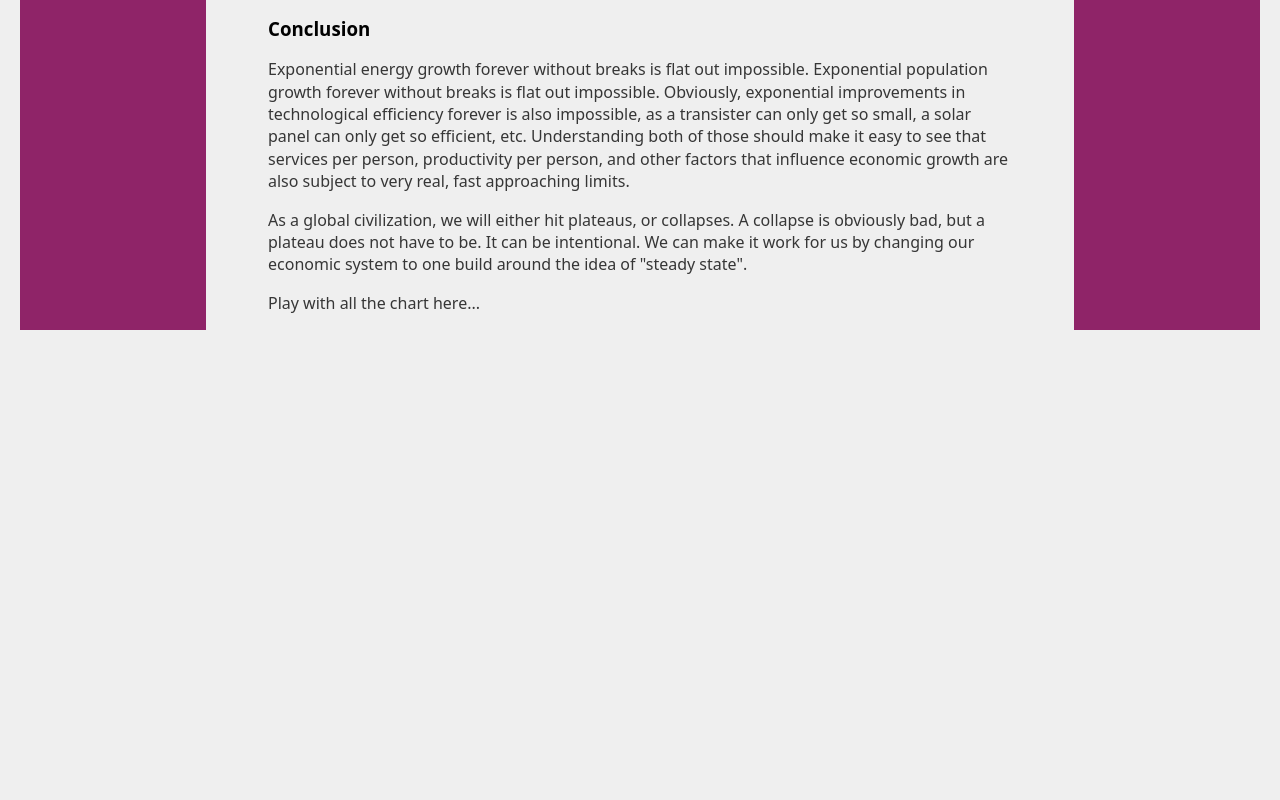
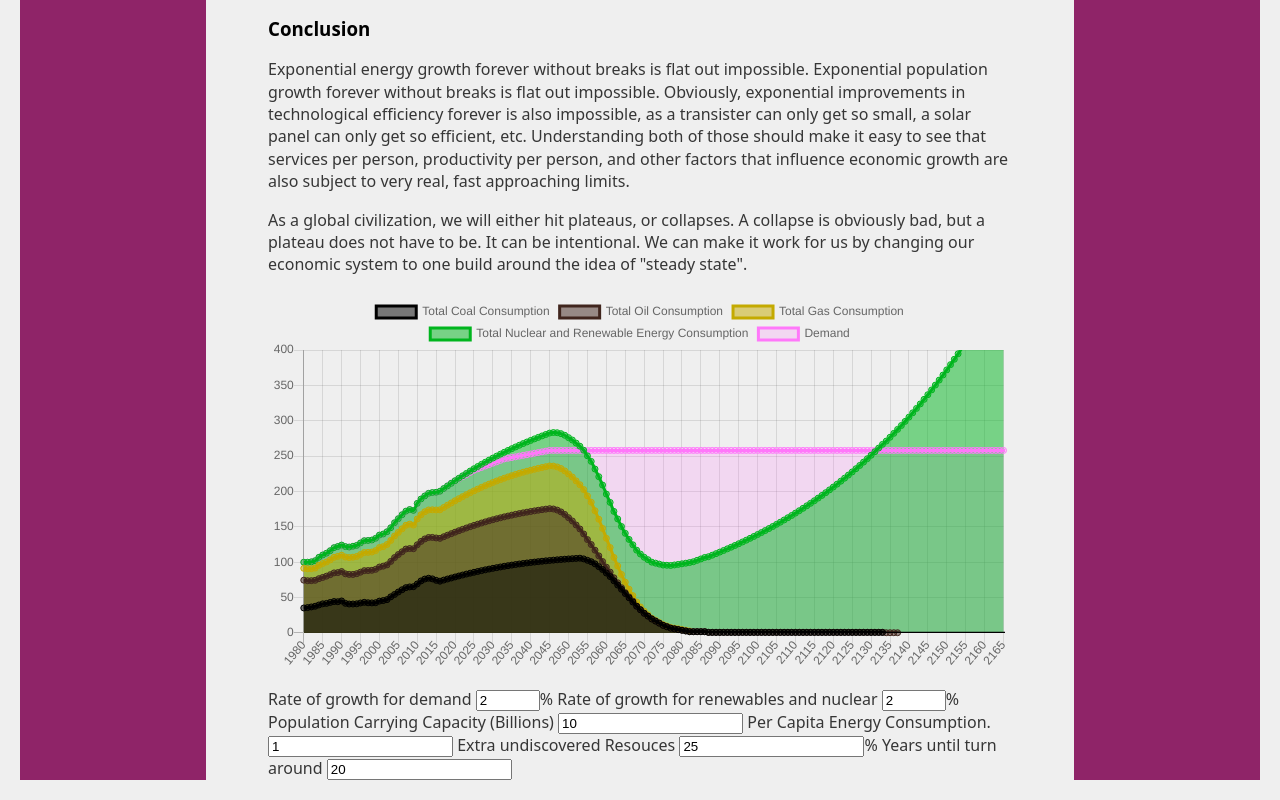
Before and after one commit to asoback/Limits-To-Energy-Growth, a website with bundled scripts: page index.html in a window 1280 px wide. Shown: the part 4698-5498 px from the top of the page. Before the commit the page ends 5048 px from the top, so only its background shows below. Built offline with nearby package versions, Linux system fonts and the light colour scheme.

Commit message:
added final chart

```diff
--- a/index.html
+++ b/index.html
@@ -212,7 +212,23 @@
 
 		<!-- Full chart tuner -->
 		<div>
-			<p>Play with all the chart here...</p>
+			<div>
+				<canvas class="chart" id="fullChart"></canvas>
+			</div>
+			<div>
+				<label for="demand_rate_final">Rate of growth for demand</label>
+				<input id="demand_rate_final" type="number" value="2" max="5" min="0" step=".1">%
+				<label for="renewables_rate_final">Rate of growth for renewables and nuclear</label>
+				<input id="renewables_rate_final" type="number" value="2" max="5" min="0" step=".1">%
+				<label for="max_popFinal">Population Carrying Capacity (Billions)</label>
+				<input id="max_popFinal" type="number" value="10">
+				<label for="per_cap_demandFinal">Per Capita Energy Consumption. </label>
+				<input id="per_cap_demandFinal" type="number" value="1">
+				<label for="undiscoveredFinal">Extra undiscovered Resouces</label>
+				<input id="undiscoveredFinal" type="number" value="25" step="25">%
+				<label for="yearsUntilTurnAroundFinal">Years until turn around</label>
+				<input id="yearsUntilTurnAroundFinal" type="number" min="0" value="20" step="10">
+			</div>
 		</div>
 	</div>
 	<div class="grid-column grid-column-right">
--- a/index.js
+++ b/index.js
@@ -640,3 +640,109 @@ undiscoveredResources.onchange = () => {
 yearsUntilTurnAround.onchange = () => {
     generateUndiscoveredChart();
 };
+
+
+//
+// Full Chart
+//
+
+const fullChart = document.getElementById('fullChart');
+const fundiscoveredResources = document.getElementById('undiscoveredFinal');
+const fyearsUntilTurnAround = document.getElementById('yearsUntilTurnAroundFinal');
+const fperCapDemand = document.getElementById("per_cap_demandFinal");
+const fCarryingCap = document.getElementById("max_popFinal");
+const fdemand_rate = document.getElementById("demand_rate_final");
+const frenewables_rate = document.getElementById("renewables_rate_final");
+
+const generateFullChart = () => {
+    const undiscoveredPercent = 1 + (fundiscoveredResources.value / 100);
+    modelVariables.pop.carryingCapacityBil = fCarryingCap.value * utils.BILLION();
+    modelVariables.demand.rateOfIncrease = fdemand_rate.value * 0.01;
+    modelVariables.renewables.rateOfIncrease = frenewables_rate.value * 0.01;
+
+    // Demand
+    let peakDemand =
+        (utils.last(modelVariables.demand.history)/utils.last(modelVariables.pop.history) *
+        fperCapDemand.value) *
+        (modelVariables.pop.carryingCapacityBil);
+
+    const lookAhead = 150;
+
+    modelVariables.demand.prediction = popuation_calc.modeling_population_growth(
+            lookAhead,
+            utils.last(modelVariables.demand.history),
+            peakDemand,
+            modelVariables.demand.rateOfIncrease);
+
+    modelVariables.endYear =  modelVariables.startYear + modelVariables.historicalYears + lookAhead;
+
+    const getPeakIndex = (elem) => {
+        return popuation_calc.simple_interest_function(
+            utils.last(modelVariables[elem].history),
+            -1,
+            fyearsUntilTurnAround.value,
+            modelVariables[elem].rateOfIncrease
+        );
+    };
+
+    if (modelVariables.oil.peakIndex > 0) {
+        modelVariables.oil.peakIndex = getPeakIndex("oil");
+    }
+
+    modelVariables.oil.prediction  = energy_calc.peakThenDecline(utils.last(modelVariables.oil.history),
+        modelVariables.oil.reserveValue * undiscoveredPercent,
+        modelVariables.oil.peakIndex,
+        modelVariables.oil.rateOfIncrease, lookAhead);
+
+    if (modelVariables.coal.peakIndex > 0) {
+        modelVariables.coal.peakIndex = getPeakIndex("coal");
+    }
+
+    modelVariables.coal.prediction = energy_calc.peakThenDecline(utils.last(modelVariables.coal.history),
+        modelVariables.coal.reserveValue * undiscoveredPercent,
+        modelVariables.coal.peakIndex,
+        modelVariables.coal.rateOfIncrease, lookAhead);
+
+    if (modelVariables.natural_gas.peakIndex > 0) {
+        modelVariables.natural_gas.peakIndex = getPeakIndex("natural_gas");
+    }
+
+    modelVariables.natural_gas.prediction = energy_calc.peakThenDecline(utils.last(modelVariables.natural_gas.history),
+        modelVariables.natural_gas.reserveValue * undiscoveredPercent,
+        modelVariables.natural_gas.peakIndex,
+        modelVariables.natural_gas.rateOfIncrease, lookAhead);
+
+    modelVariables.renewables.prediction =
+        energy_calc.steadyIncreaseConsumption(
+            utils.last(modelVariables.renewables.history),
+            modelVariables.renewables.rateOfIncrease,
+            modelVariables.endYear - (modelVariables.startYear + modelVariables.historicalYears));
+
+    generateEnergyChart(fullChart, true, true, true, true, true, 400);
+};
+
+generateFullChart();
+
+fundiscoveredResources.onchange = () => {
+    generateFullChart();
+};
+
+fyearsUntilTurnAround.onchange = () => {
+    generateFullChart();
+};
+
+fperCapDemand.onchange = () => {
+    generateFullChart();
+};
+
+fCarryingCap.onchange = () => {
+    generateFullChart();
+};
+
+fdemand_rate.onchange = () => {
+    generateFullChart();
+};
+
+frenewables_rate.onchange = () => {
+    generateFullChart();
+};
```
